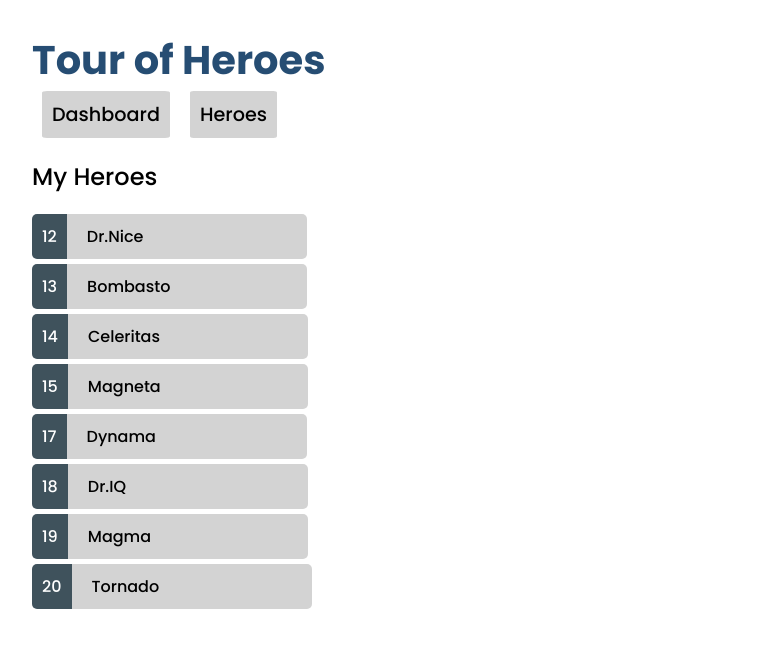
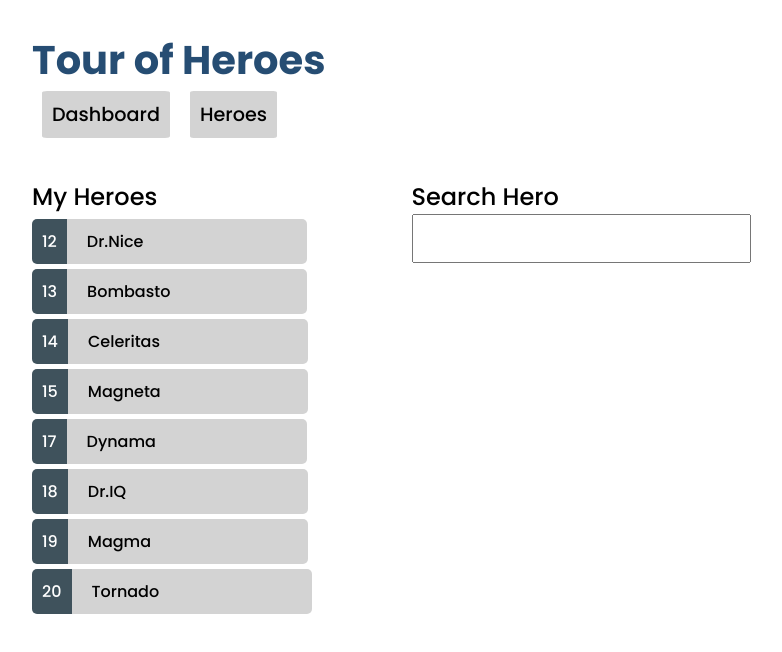
Before and after one commit to PhenomLG/test-project-angular, an Angular app: page /heroes in a window 1280 px wide. Shown: the top 652 px of the page, without its empty margins (38-820 px from the left). Built offline with nearby package versions, Linux system fonts and the light colour scheme.

Commit message:
Add hero search

```diff
--- a/src/app/app.module.ts
+++ b/src/app/app.module.ts
@@ -11,8 +11,9 @@ import { HomeComponent } from './pages/home/home.component';
 import { Error404Component } from './pages/error404/error404.component';
 
 import {HeroService} from "./services/hero.service";
-
 import {provideAnimations} from "@angular/platform-browser/animations";
+import { HeroSearchComponent } from './pages/herosearch/hero-search.component';
+import { FilterNamePipe } from './pipes/filter-name.pipe';
 
 
 @NgModule({
@@ -23,6 +24,8 @@ import {provideAnimations} from "@angular/platform-browser/animations";
     DashboardComponent,
     HomeComponent,
     Error404Component,
+    HeroSearchComponent,
+    FilterNamePipe,
   ],
   imports: [
     BrowserModule,
--- a/src/app/pages/heroes/heroes.component.html
+++ b/src/app/pages/heroes/heroes.component.html
@@ -1,9 +1,10 @@
 <section class="heroes">
-  <h2 class="heroes__title">{{title}}</h2>
   <div class="heroes__list">
-    <div *ngFor="let hero of heroes" class="heroes__item" [routerLink]="['/heroes', hero.id]">
+    <h2 class="heroes__title">{{title}}</h2>
+    <div *ngFor="let hero of heroes | filterName : searchName" class="heroes__item" [routerLink]="['/heroes', hero.id]">
       <div class="heroes__item-id">{{hero.id}}</div>
       <div class="heroes__item-name">{{hero.name}}</div>
     </div>
   </div>
+  <div class="heroes__search"><app-herosearch (onSearchName)="onSearchName($event)"></app-herosearch></div>
 </section>
--- a/src/app/pages/heroes/heroes.component.scss
+++ b/src/app/pages/heroes/heroes.component.scss
@@ -1,6 +1,7 @@
 .heroes {
-  &__title {
-  }
+  display: flex;
+  justify-content: flex-start;
+
 
   &__list {
     margin-top: 20px;
--- a/src/app/pages/heroes/heroes.component.ts
+++ b/src/app/pages/heroes/heroes.component.ts
@@ -10,6 +10,7 @@ import {HeroService} from "../../services/hero.service";
 export class HeroesComponent implements OnInit{
   title: string = "My Heroes";
   heroes: Hero[] = [];
+  searchName: string = "";
 
   constructor(private heroService: HeroService) {
   }
@@ -17,4 +18,8 @@ export class HeroesComponent implements OnInit{
   ngOnInit() {
     this.heroes = this.heroService.getHeroes();
   }
+
+  onSearchName($event: string)   {
+    this.searchName = $event;
+  }
 }
--- /dev/null
+++ b/src/app/pages/herosearch/hero-search.component.html
@@ -0,0 +1,4 @@
+<section class="search">
+  <h2 class="search__title">{{title | titlecase}}</h2>
+  <input class="search__input" id="search" type="text" [(ngModel)]="searchName" (ngModelChange)="onInputName()">
+</section>
--- /dev/null
+++ b/src/app/pages/herosearch/hero-search.component.scss
@@ -0,0 +1,8 @@
+.search {
+  margin: 20px 0 0 100px;
+
+  &__input {
+    padding: 10px;
+    font-size: 1rem;
+  }
+}
--- /dev/null
+++ b/src/app/pages/herosearch/hero-search.component.ts
@@ -0,0 +1,17 @@
+import {Component, EventEmitter, Output} from '@angular/core';
+
+@Component({
+  selector: 'app-herosearch',
+  templateUrl: './hero-search.component.html',
+  styleUrls: ['./hero-search.component.scss']
+})
+export class HeroSearchComponent {
+  @Output() onSearchName: EventEmitter<string> = new EventEmitter<string>();
+
+  title: string = "search hero";
+  searchName: string = "";
+
+  onInputName() {
+    this.onSearchName.emit(this.searchName);
+  }
+}
--- /dev/null
+++ b/src/app/pipes/filter-name.pipe.ts
@@ -0,0 +1,16 @@
+import { Pipe, PipeTransform } from '@angular/core';
+import {Hero} from "../models/hero.models";
+
+@Pipe({
+  name: 'filterName'
+})
+export class FilterNamePipe implements PipeTransform {
+
+  transform(heroes: Hero[], searchName: string): Hero[] {
+    if(searchName != "") {
+      return heroes.filter(hero => hero.name.includes(searchName));
+    }
+    return heroes;
+  }
+
+}
```
Also changed, not shown: 1 other file (tests, documents, lock files or other folders).
